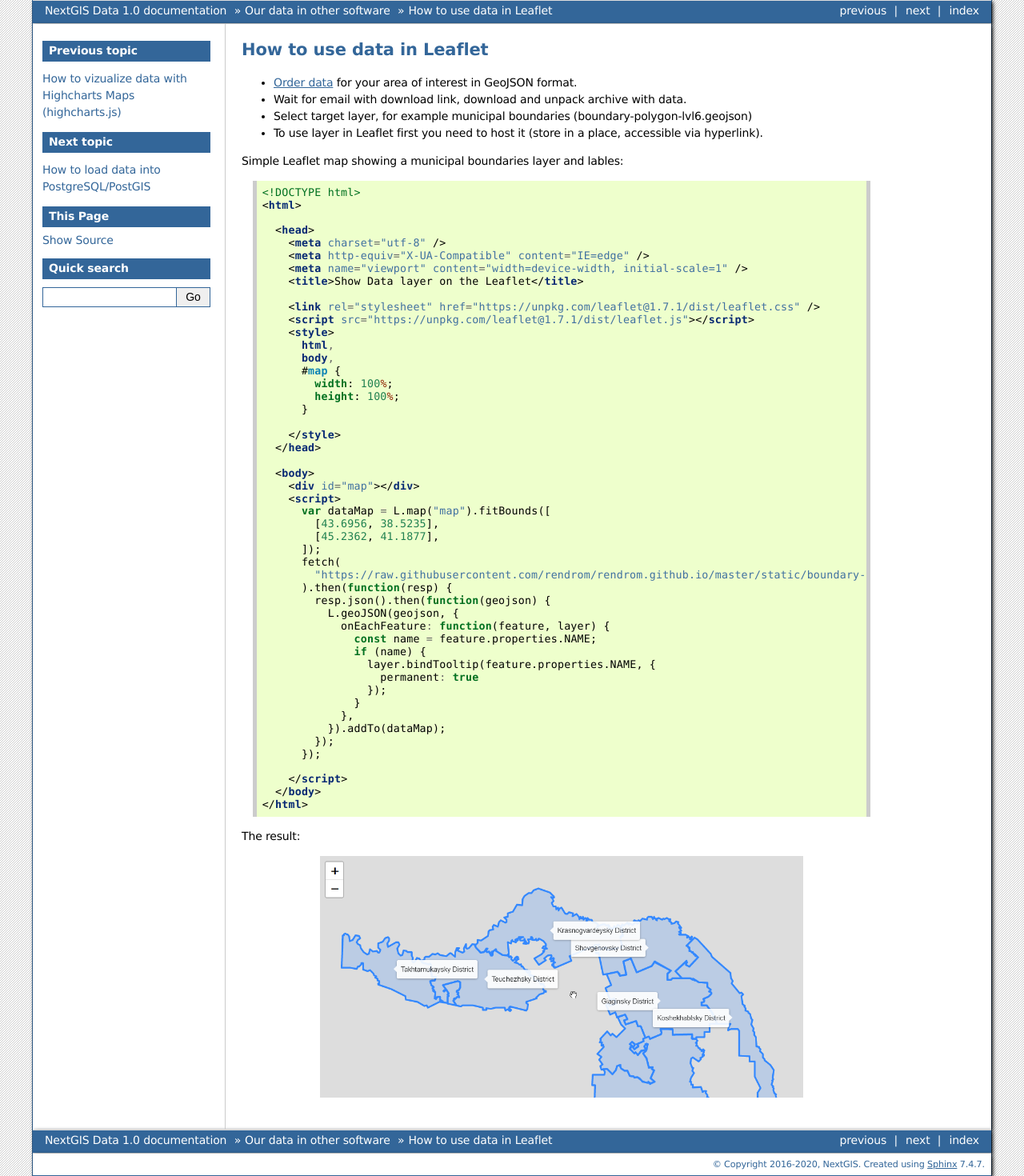
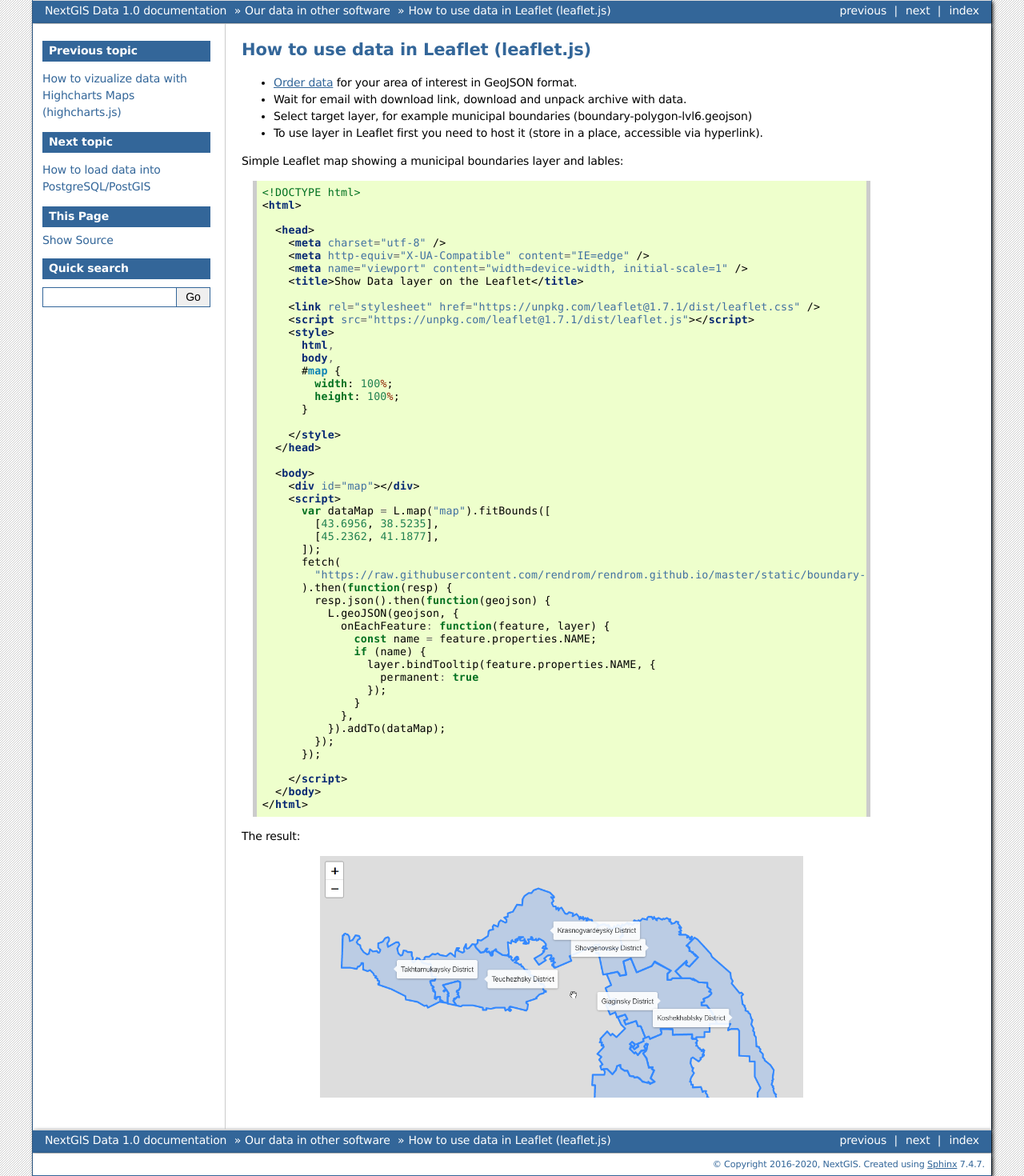
Before and after one commit to nextgis/docs_data, a Sphinx documentation site: the page built from source/leaflet.rst, in a window 1280 px wide. Shown: the whole page at 80% size. Built offline with Sphinx 7.4.7, drawn with Linux system fonts in a browser that asks for light colours; formulas are drawn with MathJax 3; pages that are not in the unit, such as notebooks, are missing from menus.

Commit message:
fix title

```diff
--- a/source/leaflet.rst
+++ b/source/leaflet.rst
@@ -1,7 +1,7 @@
-.. _data_highcharts:
+.. _data_leaflet:
 
-How to use data in Leaflet
-==========================
+How to use data in Leaflet (leaflet.js)
+=======================================
 
 * `Order data <https://data.nextgis.com/en/>`_ for your area of interest in GeoJSON format.
 * Wait for email with download link, download and unpack archive with data.
```
